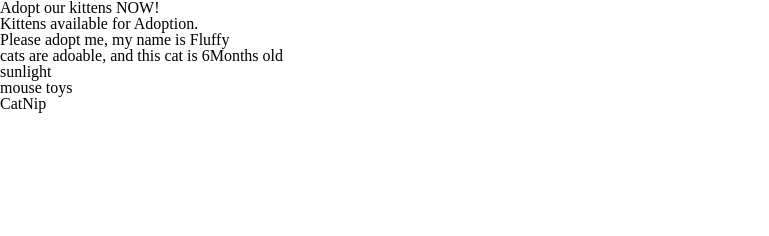
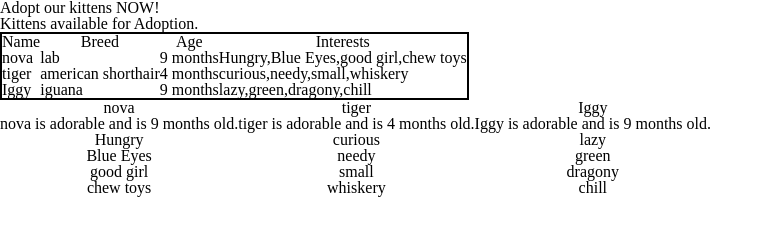
Before and after one commit to bproorda/petAdoption, a plain HTML site: page index.html in a window 1280 px wide. Shown: the whole page, without its empty margins (0-769 px from the left). Drawn offline with Linux system fonts and the light colour scheme.

Commit message:
switched to constructor functions

```diff
--- a/index.html
+++ b/index.html
@@ -17,6 +17,16 @@
     </header>
     <main>
         <h2>Kittens available for Adoption.</h2>
+
+        <table id="animal-table">
+            <thead>
+                <th>Name</th>
+                <th>Breed</th>
+                <th>Age</th>
+                <th>Interests</th>
+            </thead>
+        </table>
+
         <section id="kittenProfiles">
 
         </section>
--- a/js/app.js
+++ b/js/app.js
@@ -1,79 +1,167 @@
 'use strict';
 console.log('Pet Adoption Project GO!');
 
-var petOne = {
-    name: 'Fluffy',
-    breed: 'maine coon',
-    age: 0,
-    imageName: 'diabloBlanoc',
-    interests: ['sunlight', 'mouse toys', 'CatNip'],
-    isGoodWithKids: false,
-    isGoodWithDogs: true,
-    isGoodWithCats: false,
-    setAge: function() {
-        this.age = randomAge(3, 12) + 'Months';
-    }
-};
-petOne.setAge();
+// var petOne = {
+    // name: 'Fluffy',
+    // breed: 'maine coon',
+    // age: 0,
+    // imageName: 'diabloBlanoc',
+    // interests: ['sunlight', 'mouse toys', 'CatNip'],
+    // isGoodWithKids: false,
+    // isGoodWithDogs: true,
+    // isGoodWithCats: false,
+//     setAge: function() {
+//         this.age = randomAge(3, 12) + 'Months';
+//     }
+// };
+// petOne.setAge();
 
-var petTwo = {
-    name: 'Tiger',
-    breed: 'Tiger',
-    age: 0,
-    imageName: 'tommyBob',
-    interests: ['Rainy Days', 'Long walks on the Beach', 'Yarn'],
-    isGoodWithKids: true,
-    isGoodWithDogs: true,
-    isGoodWithCats: true,
-    setAge: function() {
-        this.age = randomAge(3, 12) + 'Months';
-    }
+//start constructor function for template
+function Pet(name, breed, imageName, interests, isGoodWithKids, isGoodWithDogs, isGoodWithCats) {
+    this.name = name;
+    this.breed = breed;
+    this.age = this.setAge();
+    this.imageName = imageName;
+    this.interests = interests;
+    this.isGoodWithKids = isGoodWithKids;
+    this.isGoodWithDogs = isGoodWithDogs;
+    this.isGoodWithCats = isGoodWithCats;
+}
+//Pet.prototype.functionName = function(any, parameters, can, go, here) {}
+//now, any pet created with the Pet constructor will be able to call this method.
+
+Pet.prototype.setAge = function() {
+    return randomAge(3, 12) + ' months';
 };
 
 function randomAge(min, max) {
-    return Math.floor(Math.random() * (max - min + 1) + min);
+    return Math.floor(Math.random()*(max-min+1) + min);
 }
-petOne.isFixed = true;
-petTwo.isFixed = true;
+
+Pet.prototype.getInterests = function() {
+    var randomIndex = Math.floor(Math.random()*this.interests.length);
+    return this.interests[randomIndex];
+};
+
+//RENDERING FUNCTION: Create some DOM elements and then render them to the index.
+Pet.prototype.render = function() {
+
+//Grab the parent element
+var parentEl = document.getElementById('kittenProfiles');
+//create child elements: article, h2, p, ul, li, interests and image
+var article = document.createElement('article');
+parentEl.appendChild(article);
+
+var h2 = document.createElement('h2');
+h2.textContent = this.name;
+article.appendChild(h2);
+
+var para = document.createElement('p');
+para.textContent = `${this.name}  is adorable and is ${this.age} old.`;
+article.appendChild(para);
+
+var petUl = document.createElement('ul');
+article.appendChild(petUl);
+
+for(var i = 0; i < this.interests.length; i++) {
+    var li = document.createElement('li');
+    li.textContent = this.interests[i];
+    petUl.appendChild(li);
+}
+
+// var img = document.createElement('img');
+// img.setAttribute('src', 'images/' +this.imageName + '.jpeg');
+// img.setAttribute('alt', 'Adopt' + this.name + 'NOW!');
+// article.appendChild(img);
+
+var animalTable = document.getElementById('animal-table');
+
+var petRow = document.createElement('tr');
+
+var nameCell = document.createElement('td');
+nameCell.textContent = this.name;
+petRow.appendChild(nameCell)
+
+var breedCell = document.createElement('td');
+breedCell.textContent = this.breed;
+petRow.appendChild(breedCell);
+
+var ageCell = document.createElement('td');
+ageCell.textContent = this.age;
+petRow.appendChild(ageCell);
+
+var interestsCell = document.createElement('td');
+interestsCell.textContent = this.interests;
+petRow.appendChild(interestsCell);
+
+
+animalTable.appendChild(petRow);
+
+
+
+
+
+};
+
+var firstPet = new Pet('nova', 'lab', 'nova1', ['Hungry', 'Blue Eyes', 'good girl', 'chew toys'], true, true, true);
+
+var secondPet = new Pet('tiger', 'american shorthair', 'diabloBlanco', ['curious', 'needy', 'small', 'whiskery'], true, true, true);
+var thirdPet = new Pet('Iggy', 'iguana', 'diabloBlanco', ['lazy', 'green', 'dragony', 'chill'], true, true, true);
+
+firstPet.setAge();
+var adoptPet = [firstPet, secondPet, thirdPet]
+//loop through the objects to show some information on the page
+for (var i = 0; i < adoptPet.length; i++) {
+    adoptPet[i].render();
+}
+
+
+
+
+
+
+
+
+
 
 //Create Dom element and render it in HTML
 
 //create a new element the parent element of the child element that we will create to render the pet article
-var parentEl = document.getElementById('kittenProfiles');
+// var parentEl = document.getElementById('kittenProfiles');
 
 //create an article
-var article = document.createElement('article');
-console.log(article)
-parentEl.appendChild(article);
+// var article = document.createElement('article');
+// console.log(article)
+// parentEl.appendChild(article);
 
-//create an h2
-var h2 = document.createElement('h2');
-h2.textContent = 'Please adopt me, my name is ' + petOne.name;
-article.appendChild(h2);
+// //create an h2
+// var h2 = document.createElement('h2');
+// h2.textContent = 'Please adopt me, my name is ' + petOne.name;
+// article.appendChild(h2);
 
-// create an p
-var petpara = document.createElement('p');
-petpara.textContent = 'cats are adoable, and this cat is ' + petOne.age + ' old';
-article.appendChild(petpara);
+// // create an p
+// var petpara = document.createElement('p');
+// petpara.textContent = 'cats are adoable, and this cat is ' + petOne.age + ' old';
+// article.appendChild(petpara);
 
-//create a ul
-var petUl = document.createElement('ul');
-article.appendChild(petUl);
+// //create a ul
+// var petUl = document.createElement('ul');
+// article.appendChild(petUl);
 
-//create li
-for (var i = 0; i < petOne.interests.length; i++) {
-var petLi = document.createElement('li');
+// //create li
+// for (var i = 0; i < petOne.interests.length; i++) {
+// var petLi = document.createElement('li');
 
-//fill in lists
-petLi.textContent = petOne.interests[i];
-petUl.appendChild(petLi);
-}
+// //fill in lists
+// petLi.textContent = petOne.interests[i];
+// petUl.appendChild(petLi);
+// }
 
 
-//Add an image
-// var petImg = document.createElement('img');
-// petImg.setAttribute('src', 'images/' + petOne.imageName + '.jpg');
-// petImg.setAttribute('alt', 'Cute Kitty, adopt now.');
-// article.appendChild(petImg);
+// //Add an image
+// // var petImg = document.createElement('img');
+// // petImg.setAttribute('src', 'images/' + petOne.imageName + '.jpg');
+// // petImg.setAttribute('alt', 'Cute Kitty, adopt now.');
+// // article.appendChild(petImg);
 
-//set some values to image to display correctly
+// //set some values to image to display correctly
--- a/style/style.css
+++ b/style/style.css
@@ -0,0 +1,7 @@
+article {
+    text-align: center;
+    display: inline-block;
+}
+table {
+    border: 2px solid black;
+}
```
